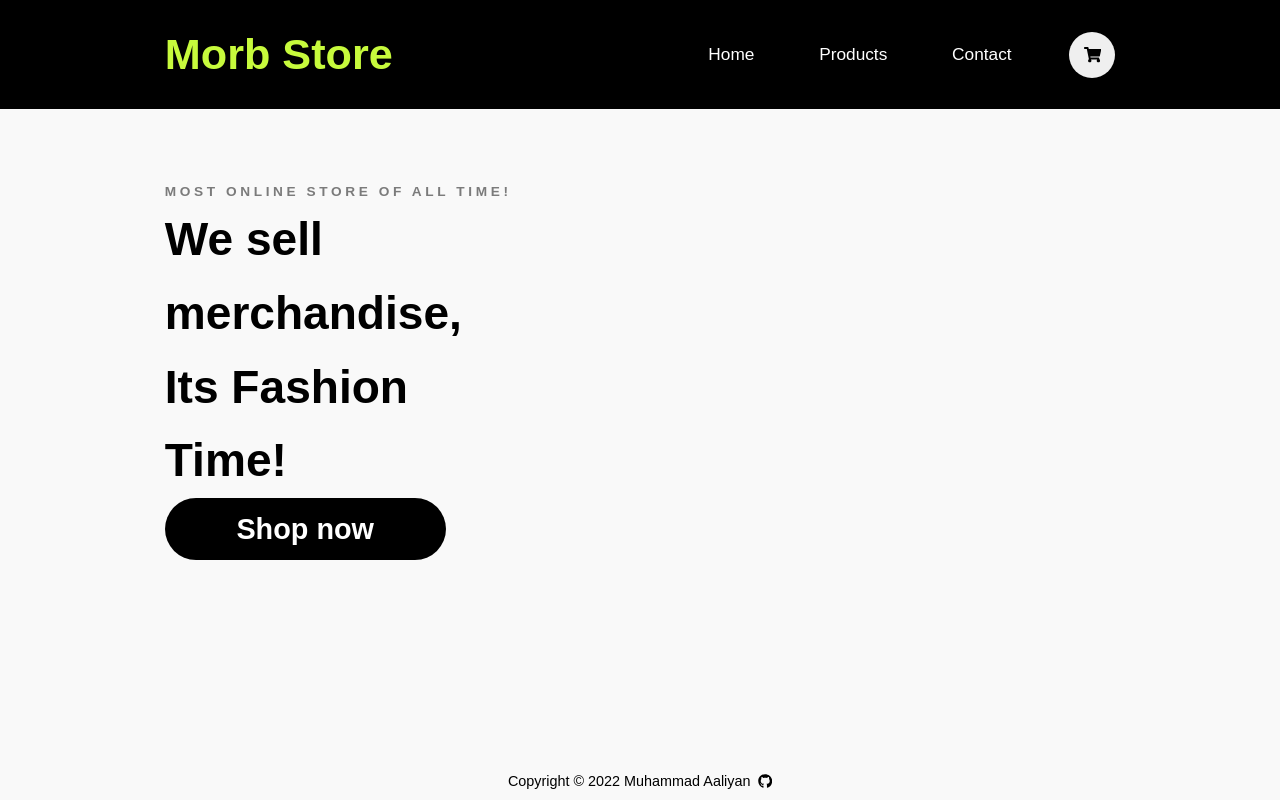
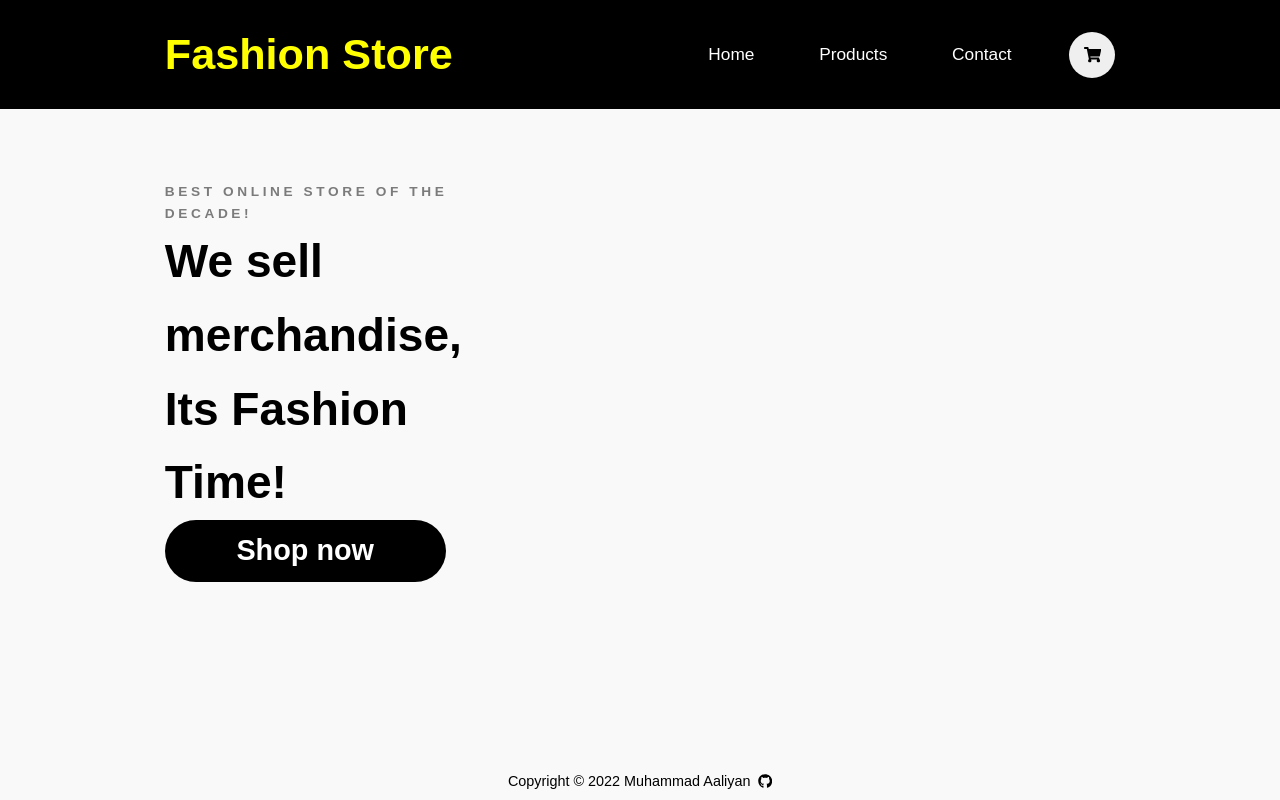
Before and after one commit to aaliyan1230/e_commerce_app, a React (Create React App) app: page / in a window 1280 px wide. Built offline with nearby package versions, Linux system fonts and the light colour scheme.

Commit message:
dummy data corrected

```diff
--- a/src/components/Header.js
+++ b/src/components/Header.js
@@ -19,7 +19,7 @@ const Header = () => {
     <HeaderWrapper>
       <Container>
         <Link to={routes.HOME}>
-          <Logo>Morb Store</Logo>
+          <Logo>Fashion Store</Logo>
         </Link>
         <Navbar>
           <NavbarLink to={routes.HOME}>Home</NavbarLink>
--- a/src/pages/Home.js
+++ b/src/pages/Home.js
@@ -9,7 +9,7 @@ const Home = () => {
   return (
     <HomeWrapper>
       <Message>
-        <SmallMessage>Most online store of all time!</SmallMessage>
+        <SmallMessage>Best online store of the decade!</SmallMessage>
         <BigMessage>We sell merchandise, Its Fashion Time!</BigMessage>
         <Link to={routes.PRODUCTS}>
           <Button
--- a/src/theme/Theme.js
+++ b/src/theme/Theme.js
@@ -1,6 +1,7 @@
 const Theme = {
     colors: {
-      primary: '#C7FA3C',
+
+      primary: '#ffff00',
       red: '#ff9999',
       dark: '#000',
       light: '#FFF',
@@ -10,13 +11,13 @@ const Theme = {
         dark: '#7B7B7B',
       },
       hover: {
-        primary: '#9fc830',
+        primary: '#e6e600',
         red: '#ee8888',
         grey: '#d4d4d4',
         dark: '#333',
       },
       active: {
-        primary: '#d5fb6e',
+        primary: '#ffff4d',
         red: '#dd7777',
         grey: '#c3c3c3',
         dark: '#444',
```
Also changed, not shown: src/images/morb.jpg.
